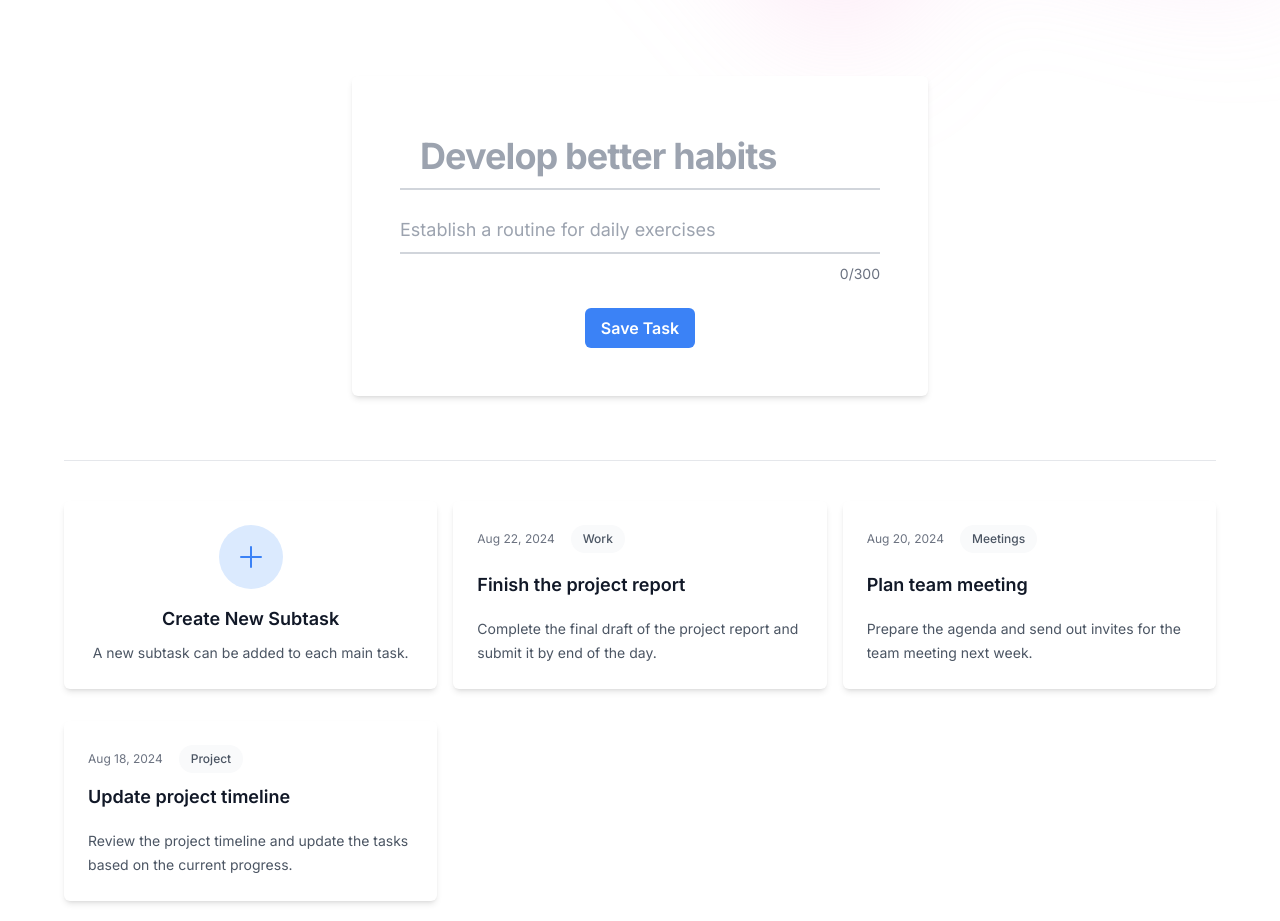
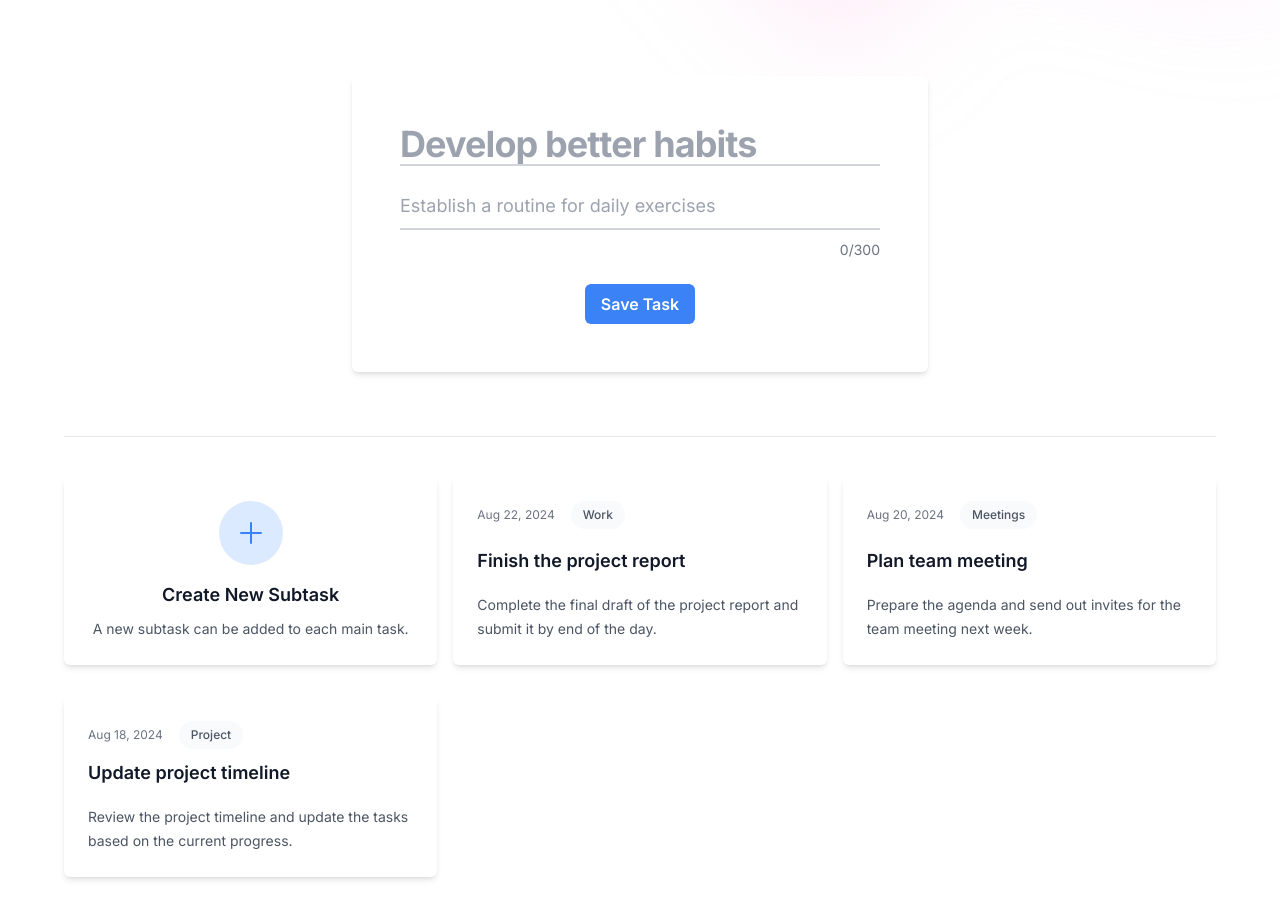
Before and after one commit to Dal-Tron/task-manager, a Next.js app: page / in a window 1280 px wide. Shown: the part 940-1861 px from the top of the page. Built offline with nearby package versions, Linux system fonts and the light colour scheme.

Commit message:
style: small change to the input component

```diff
--- a/src/components/base/input/index.tsx
+++ b/src/components/base/input/index.tsx
@@ -22,7 +22,7 @@ export const Input: React.FC<InputProps> = ({
       onChange={onChange}
       placeholder={placeholder}
       className={clsx(
-        'w-full border-b-2 border-gray-300 focus:border-blue-500 focus:outline-none focus:ring-0 py-3 px-5 text-lg',
+        'w-full border-b-2 border-gray-300 focus:border-blue-500 focus:outline-none focus:ring-0 text-lg',
         className
       )}
     />
```
